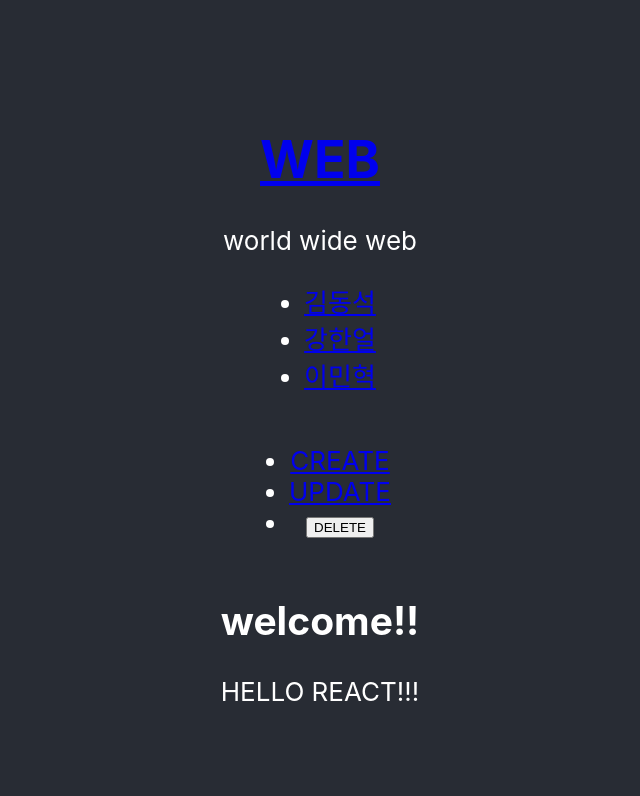
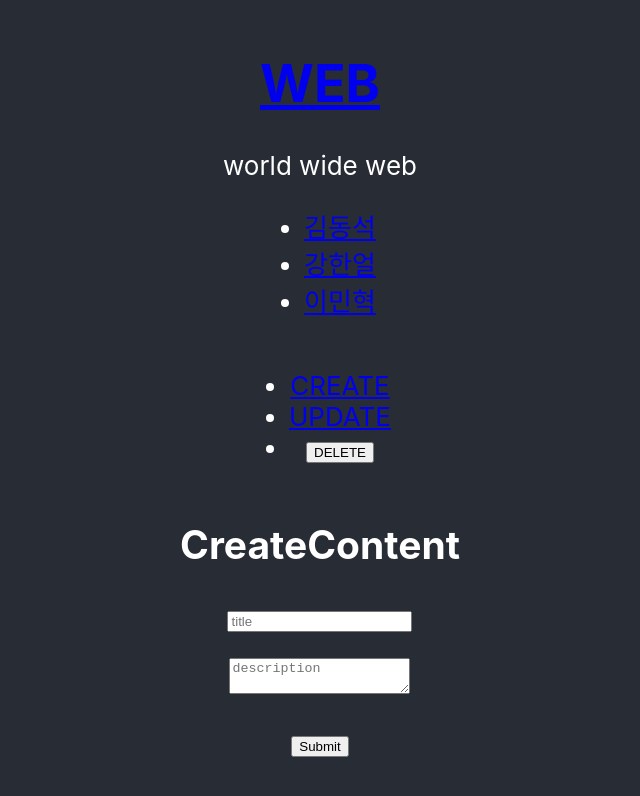
Before and after one commit to hanur92/practice, a React (Create React App) app: page / in a window 1280 px wide. Shown: the top 796 px of the page, without its empty margins (320-960 px from the left). Built offline with nearby package versions, Linux system fonts and the light colour scheme.

Commit message:
🔧Submit E

```diff
--- a/src/App.js
+++ b/src/App.js
@@ -11,7 +11,7 @@
     console.log();
     this.state = {
       //state값이  바뀌면   렌더가 다시 실행
-      mode: "WELCOME",
+      mode: "CREATE",
       selected_content_id: 2,
       WELCOME: { title: "welcome!!", desc: "HELLO REACT!!!" },
       subject: { title: "WEB", sub: "world wide web" },
@@ -48,7 +48,13 @@
       }
       _article = <ReadContent title={_title} desc={_desc}></ReadContent>;
     } else if (this.state.mode === "CREATE") {
-      _article = <CreateContent></CreateContent>;
+      _article = (
+        <CreateContent
+          onSubmit={function (_title, _desc) {
+            //add content to this.state.contents
+          }.bind(this)}
+        ></CreateContent>
+      );
     }
     console.log("render", this);
     return (
--- a/src/component/CreateContent.js
+++ b/src/component/CreateContent.js
@@ -6,9 +6,25 @@
     return (
       <article>
         <h2>CreateContent</h2>
-        {/* {this.props.desc}
-        {console.log(this.props.title)}
-        {console.log(this.props.desc)} */}
+        <form
+          action="/create_process"
+          method="post"
+          onSubmit={function (e) {
+            e.preventDefault();
+            alert("submit TEXT");
+            this.props.onSubmit();
+          }.bind(this)}
+        >
+          <p>
+            <input type="text" name="title" placeholder="title"></input>
+          </p>
+          <p>
+            <textarea name="desc" placeholder="description"></textarea>
+          </p>
+          <p>
+            <input type="submit" name="전송"></input>
+          </p>
+        </form>
       </article>
     );
   }
```
